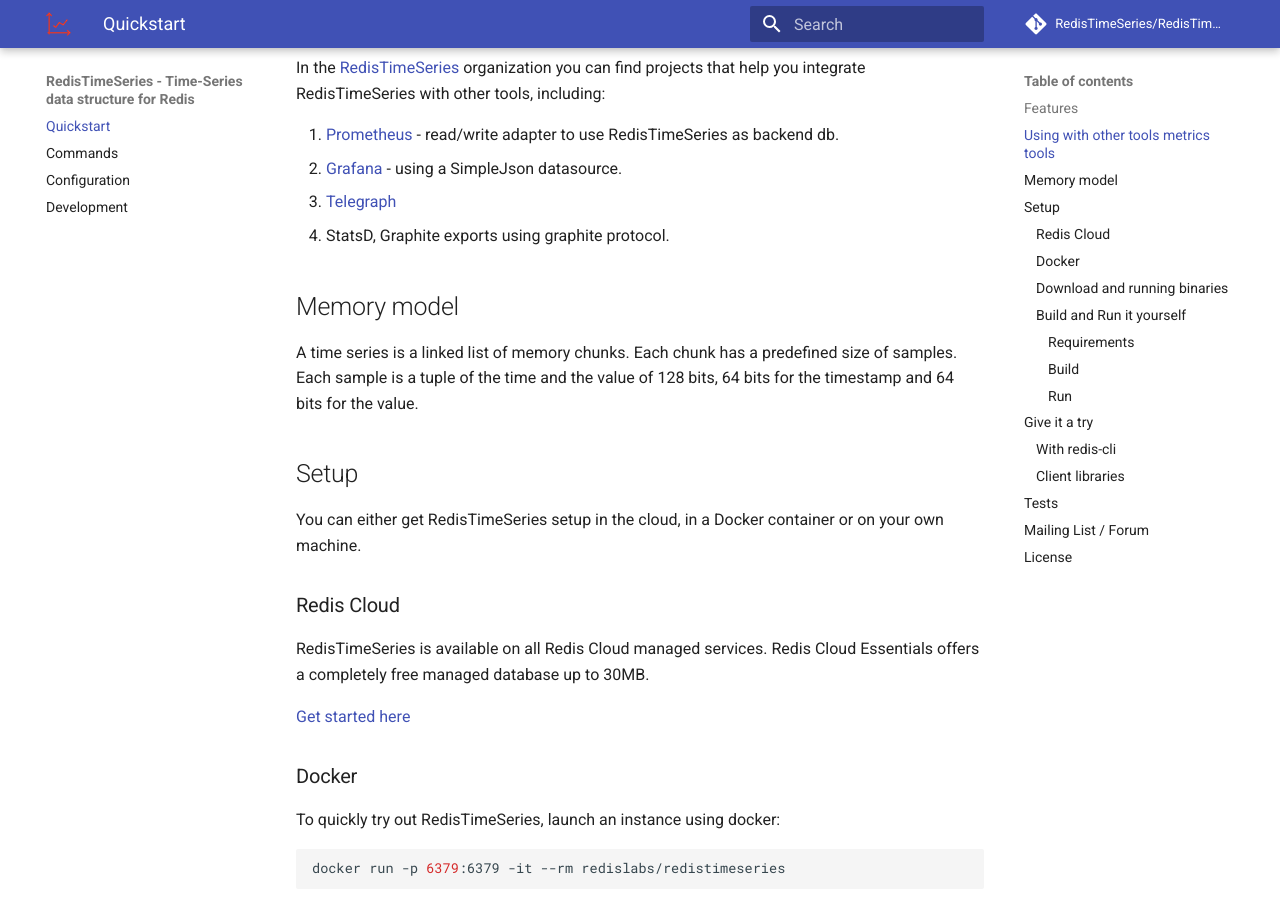
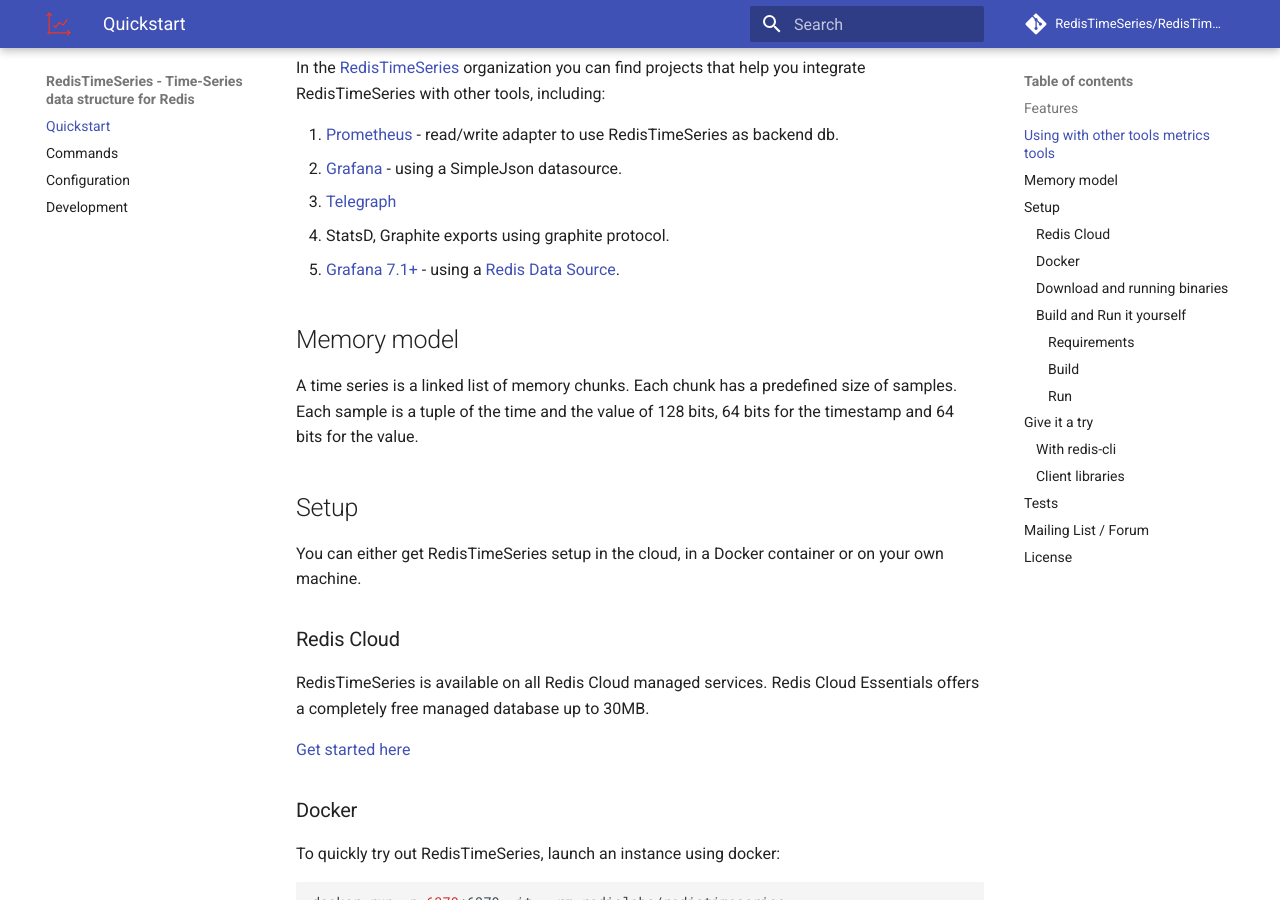
Before and after one commit to RedisTimeSeries/RedisTimeSeries, an MkDocs documentation site: the page built from docs/index.md, in a window 1280 px wide and 900 px high, scrolled down 895 px. Built offline with MkDocs 1.6.1 and Material for MkDocs 9.7.7, drawn with Linux system fonts in a browser that asks for light colours; comment, search, counter and statistics services are not loaded.

Commit message:
Add Redis Data Source links for repository and blog

```diff
--- a/docs/index.md
+++ b/docs/index.md
@@ -24,6 +24,7 @@
 2. [Grafana](https://github.com/RedisTimeSeries/grafana-redistimeseries) - using a SimpleJson datasource.
 3. [Telegraph](https://github.com/RedisTimeSeries/telegraf)
 4. StatsD, Graphite exports using graphite protocol.
+5. [Grafana 7.1+](https://github.com/RedisTimeSeries/grafana-redis-datasource) - using a [Redis Data Source](https://redislabs.com/blog/introducing-the-redis-data-source-plug-in-for-grafana/).
 
 ## Memory model
 
```
